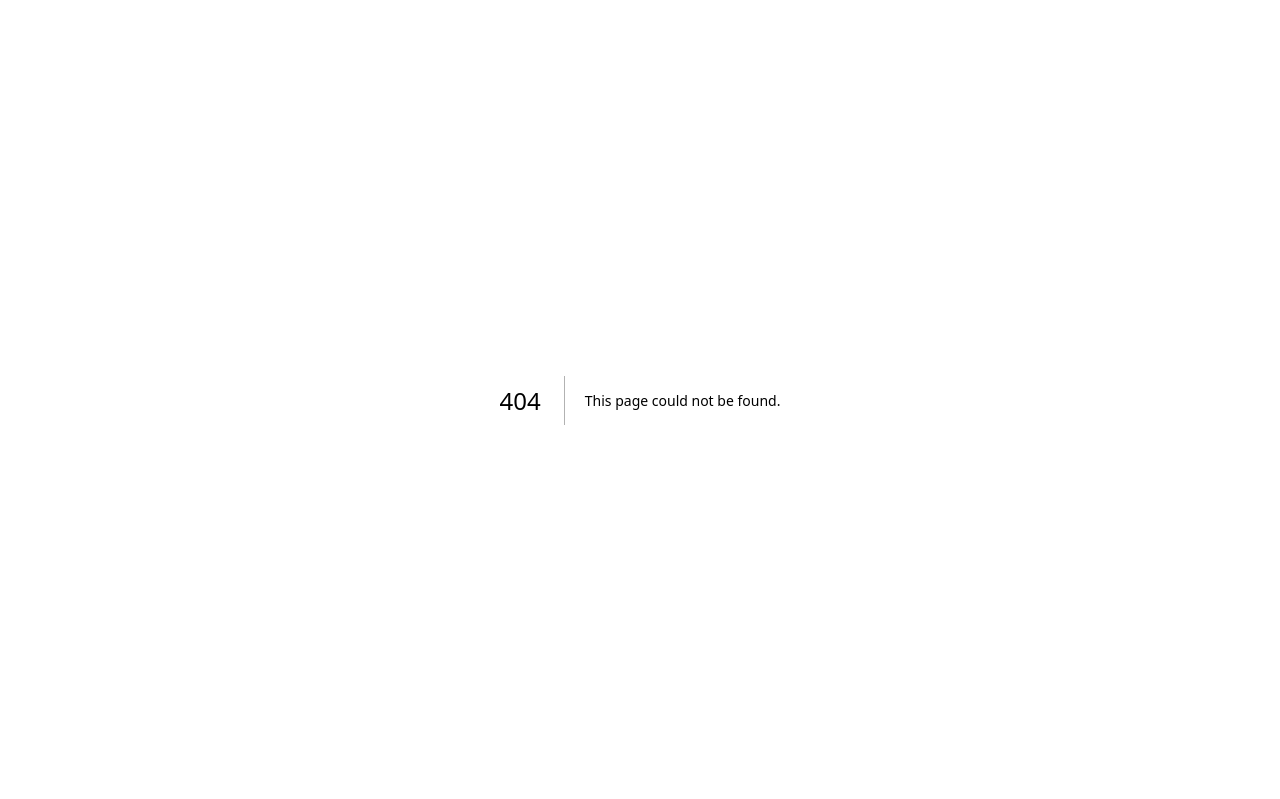
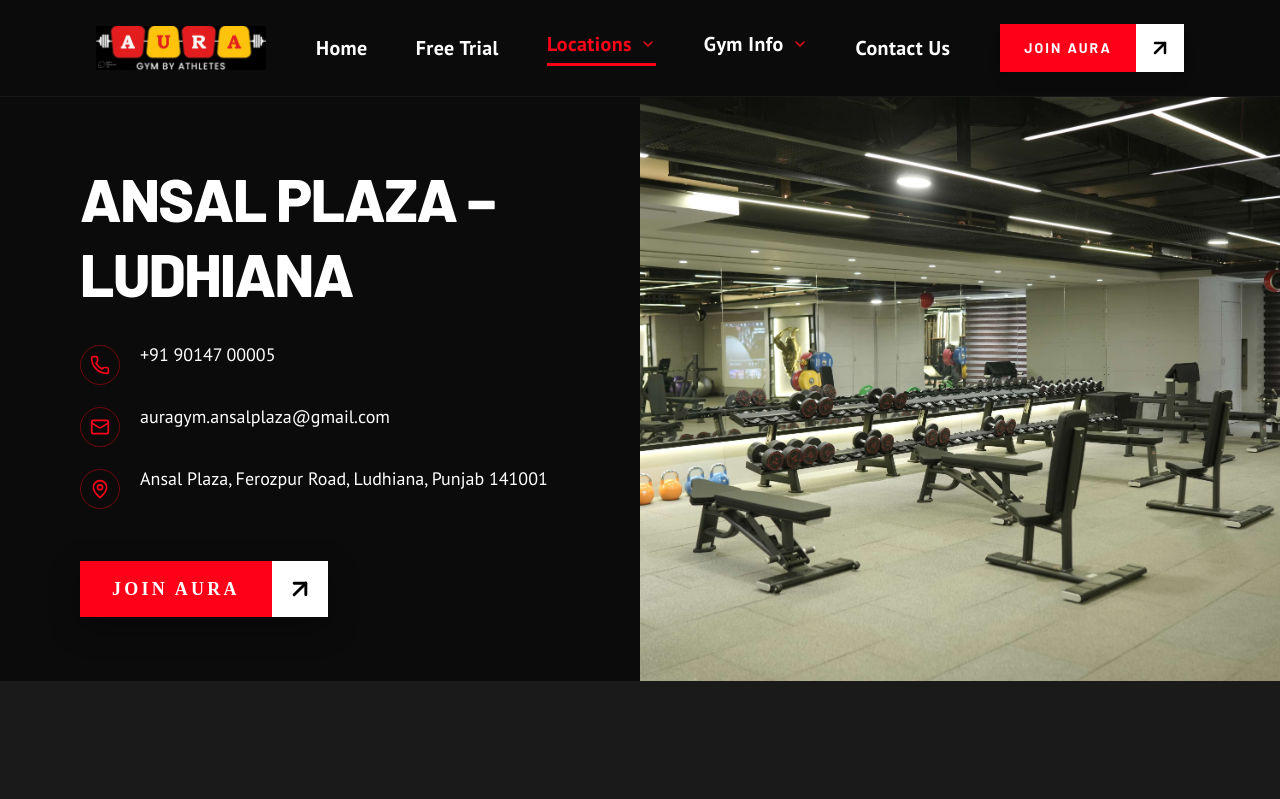
Before and after one commit to GautamGirdhar/auragym, a Next.js app: page /locations/ansalplaza in a window 1280 px wide. Before the commit this address had no page. Shown: the top 799 px of the page. Built offline with nearby package versions, Linux system fonts and the light colour scheme.

Commit message:
added pages

```diff
--- /dev/null
+++ b/Components/CTAs/BranchSection.tsx
@@ -0,0 +1,150 @@
+import Image from "next/image";
+import Link from "next/link";
+import { Phone, Mail, MapPin, ArrowUpRight } from "lucide-react";
+import { Barlow, PT_Sans } from "next/font/google";
+
+const barlow = Barlow({
+  subsets: ["latin"],
+  weight: ["400", "600", "700", "800"],
+  display: "swap",
+});
+
+const ptSans = PT_Sans({
+  subsets: ["latin"],
+  weight: ["400", "700"],
+});
+
+interface BranchSectionProps {
+  name: string;
+  phone: string;
+  email: string;
+  address: string;
+  image: string;
+  imageAlt?: string;
+  mapsUrl?: string;
+  flipLayout?: boolean; // flips image to left, text to right for alternating layout
+}
+
+export default function BranchSection({
+  name,
+  phone,
+  email,
+  address,
+  image,
+  imageAlt,
+  mapsUrl = "https://maps.google.com",
+  flipLayout = false,
+}: BranchSectionProps) {
+  const details = [
+    { icon: Phone, text: phone, href: `tel:${phone.replace(/\s+/g, "")}` },
+    { icon: Mail, text: email, href: `mailto:${email}` },
+    { icon: MapPin, text: address, href: mapsUrl },
+  ];
+
+  const TextPanel = (
+    <div className="flex flex-col justify-center gap-8 px-8 md:px-16 lg:px-20 py-16">
+      <h2
+        className={`${barlow.className} text-4xl md:text-6xl font-extrabold uppercase tracking-tight text-white leading-tight`}
+      >
+        {name}
+      </h2>
+
+      <ul className="flex flex-col gap-5">
+        {details.map(({ icon: Icon, text, href }) => (
+          <li key={text}>
+            <a
+              href={href}
+              target={href.startsWith("http") ? "_blank" : undefined}
+              rel="noopener noreferrer"
+              className="flex items-start gap-5 group w-fit"
+            >
+              <span className="mt-0.5 w-10 h-10 rounded-full border border-primary/40 flex items-center justify-center shrink-0 group-hover:bg-primary/10 transition-colors">
+                <Icon className="w-5 h-5 text-primary" />
+              </span>
+              <span
+                className={`${ptSans.className} text-foreground text-base md:text-lg group-hover:text-white transition-colors leading-snug`}
+              >
+                {text}
+              </span>
+            </a>
+          </li>
+        ))}
+      </ul>
+
+      <div className="mt-5">
+        <Link
+          href="/free-intro"
+          className="group inline-flex items-center overflow-hidden shadow-[0_10px_30px_rgba(0,0,0,0.35)] hover:scale-105 transition-all duration-300"
+        >
+          {/* Left Red Part */}
+          <span
+            className="
+        flex h-14 items-center justify-center
+        bg-primary px-8
+        text-lg font-bold uppercase tracking-[0.18em]
+        text-white
+        transition-all duration-300
+        group-hover:px-10
+      "
+          >
+            Join Aura
+          </span>
+
+          {/* Right White Part */}
+          <span
+            className="
+        flex h-14 w-14 items-center justify-center
+        bg-white
+        transition-colors duration-300
+        group-hover:bg-zinc-100
+      "
+          >
+            <ArrowUpRight
+              className="
+          h-7 w-7 text-black
+          transition-transform duration-300
+          group-hover:translate-x-1
+          group-hover:-translate-y-1
+        "
+              strokeWidth={2.5}
+            />
+          </span>
+        </Link>
+      </div>
+    </div>
+  );
+
+  const ImagePanel = (
+    <div className="relative min-h-80 lg:min-h-0">
+      <Image
+        src={image}
+        alt={imageAlt ?? name}
+        fill
+        quality={90}
+        className="object-cover object-center"
+      />
+      {/* Gradient fade toward the text panel */}
+      <div
+        className={`absolute inset-0 lg:block hidden bg-gradient-to-${flipLayout ? "l" : "r"} from-header via-transparent to-transparent`}
+      />
+    </div>
+  );
+
+  return (
+    <section className="w-full bg-header border-t border-white/5">
+      <div className="grid grid-cols-1 lg:grid-cols-2 min-h-120">
+        {flipLayout ? (
+          <>
+            {ImagePanel}
+            {TextPanel}
+          </>
+        ) : (
+          <>
+            {TextPanel}
+            {ImagePanel}
+          </>
+        )}
+      </div>
+    </section>
+  );
+}
--- /dev/null
+++ b/Components/CTAs/LocationCTA.tsx
@@ -0,0 +1,98 @@
+import Image from "next/image";
+import Link from "next/link";
+import { Barlow, PT_Sans } from "next/font/google";
+import { ArrowUpRight } from "lucide-react";
+
+const barlow = Barlow({
+  subsets: ["latin"],
+  weight: ["400", "600", "700", "800"],
+  display: "swap",
+});
+
+const ptSans = PT_Sans({
+  subsets: ["latin"],
+  weight: ["400", "700"],
+});
+
+export default function LocationHeroCTA() {
+  return (
+    <section className="relative w-full min-h-130 flex items-center overflow-hidden">
+      {/* Background Image */}
+      <Image
+        src="/ansal/DSC04490.JPG"
+        alt="Aura Gym Locations"
+        fill
+        priority
+        quality={90}
+        className="object-cover object-center"
+      />
+
+      {/* Dark overlay */}
+      <div className="absolute inset-0 bg-black/60" />
+
+      {/* Content */}
+      <div className="relative z-10 w-full px-6 md:px-16 lg:px-24 py-20">
+        <div className="max-w-2xl flex flex-col gap-6">
+          {/* Heading */}
+          <h1
+            className={`${barlow.className} text-5xl md:text-7xl font-extrabold uppercase tracking-tight text-white leading-none`}
+          >
+            Gym Locations
+          </h1>
+
+          {/* Description */}
+          <p
+            className={`${ptSans.className} text-foreground/90 text-base md:text-lg leading-relaxed`}
+          >
+            Three locations. One powerful community. Whether you&apos;re in
+            Ansal Plaza, 32 Sector, or BRS Nagar — Aura Gym offers expert
+            coaching and proven programming to help you thrive. Explore our
+            Ludhiana gyms and start your journey today.
+          </p>
+
+          {/* CTA Button */}
+          <div className="mt-10">
+            <Link
+              href="/free-intro"
+              className="group inline-flex items-center overflow-hidden shadow-[0_10px_30px_rgba(0,0,0,0.35)] hover:scale-105 transition-all duration-300"
+            >
+              {/* Left Red Part */}
+              <span
+                className="
+        flex h-14 items-center justify-center
+        bg-primary px-8
+        text-lg font-bold uppercase tracking-[0.18em]
+        text-white
+        transition-all duration-300
+        group-hover:px-10
+      "
+              >
+                Join Aura
+              </span>
+
+              {/* Right White Part */}
+              <span
+                className="
+        flex h-14 w-14 items-center justify-center
+        bg-white
+        transition-colors duration-300
+        group-hover:bg-zinc-100
+      "
+              >
+                <ArrowUpRight
+                  className="
+          h-7 w-7 text-black
+          transition-transform duration-300
+          group-hover:translate-x-1
+          group-hover:-translate-y-1
+        "
+                  strokeWidth={2.5}
+                />
+              </span>
+            </Link>
+          </div>
+        </div>
+      </div>
+    </section>
+  );
+}
--- a/Components/Footer.tsx
+++ b/Components/Footer.tsx
@@ -37,7 +37,7 @@
 
 const quickLinks = [
   { label: "Home", href: "/" },
-  { label: "Free Intro", href: "/free-intro" },
+  { label: "Free Trial", href: "/free-intro" },
   { label: "Locations", href: "/locations" },
   { label: "Membership Plans", href: "/gym-info/membership" },
   { label: "Contact Us", href: "/contact" },
--- a/Components/Header.tsx
+++ b/Components/Header.tsx
@@ -219,13 +219,13 @@
           >
             {/* Left Part */}
             <span
-              className={`${barlow.className} bg-primary px-8 h-14 flex items-center justify-center text-white uppercase tracking-[0.15em] font-bold text-sm transition-all duration-300 group-hover:px-10`}
+              className={`${barlow.className} bg-primary px-6 h-12 flex items-center justify-center text-white uppercase tracking-[0.15em] font-bold text-sm transition-all duration-300 group-hover:px-10`}
             >
               Join Aura
             </span>
 
             {/* Right Part */}
-            <span className="bg-foreground w-14 h-14 flex items-center justify-center transition-all duration-300 group-hover:bg-zinc-100">
+            <span className="bg-foreground w-12 h-12 flex items-center justify-center transition-all duration-300 group-hover:bg-zinc-100">
               <ArrowUpRight
                 className="w-6 h-6 text-black transition-transform duration-300 group-hover:translate-x-1 group-hover:-translate-y-1"
                 strokeWidth={2.5}
--- a/Components/Herosection.tsx
+++ b/Components/Herosection.tsx
@@ -60,12 +60,12 @@
               {/* Left Red Part */}
               <span
                 className="
-        flex h-16 items-center justify-center
-        bg-primary px-10
+        flex h-14 items-center justify-center
+        bg-primary px-8
         text-lg font-bold uppercase tracking-[0.18em]
         text-white
         transition-all duration-300
-        group-hover:px-12
+        group-hover:px-10
       "
               >
                 Join Aura
@@ -74,7 +74,7 @@
               {/* Right White Part */}
               <span
                 className="
-        flex h-16 w-16 items-center justify-center
+        flex h-14 w-14 items-center justify-center
         bg-white
         transition-colors duration-300
         group-hover:bg-zinc-100
--- a/Components/Location.tsx
+++ b/Components/Location.tsx
@@ -69,7 +69,7 @@
             <Link
               key={loc.name}
               href={loc.href}
-              className="group relative overflow-hidden rounded-2xl h-[450px]"
+              className="group relative overflow-hidden rounded-2xl h-112.5"
             >
               {/* Background image */}
               <Image
--- /dev/null
+++ b/app/locations/32sector/page.tsx
@@ -0,0 +1,28 @@
+import BranchSection from "@/Components/CTAs/BranchSection";
+import LocationHeroCTA from "@/Components/CTAs/LocationCTA";
+import Footer from "@/Components/Footer";
+import Header from "@/Components/Header";
+import CTASection from "@/Components/lastCTA";
+import ScheduleSection from "@/Components/Schedule";
+
+export default function LocationsPage() {
+  return (
+    <>
+      <Header />
+      <main className="pt-24">
+        <BranchSection
+          name="32 Sector – Ludhiana"
+          phone="+91 93367 60005"
+          email="jasssekhon@auragyms.in"
+          address="32 Sector Main Market, Chandigarh Road, Ludhiana, Punjab"
+          image="/32sector/IMG_2396.JPG"
+          mapsUrl="https://maps.google.com/?q=Aura+Gym+32+Sector+Chandigarh+Road+Ludhiana"
+          flipLayout={true}
+        />
+        <ScheduleSection />
+        <CTASection />
+      </main>
+      <Footer />
+    </>
+  );
+}
--- /dev/null
+++ b/app/locations/ansalplaza/page.tsx
@@ -0,0 +1,28 @@
+import BranchSection from "@/Components/CTAs/BranchSection";
+import LocationHeroCTA from "@/Components/CTAs/LocationCTA";
+import Footer from "@/Components/Footer";
+import Header from "@/Components/Header";
+import CTASection from "@/Components/lastCTA";
+import ScheduleSection from "@/Components/Schedule";
+
+export default function LocationsPage() {
+  return (
+    <>
+      <Header />
+      <main className="pt-24">
+        <BranchSection
+          name="Ansal Plaza – Ludhiana"
+          phone="+91 90147 00005"
+          email="auragym.ansalplaza@gmail.com"
+          address="Ansal Plaza, Ferozpur Road, Ludhiana, Punjab 141001"
+          image="/ansal/DSC04439.JPG"
+          mapsUrl="https://maps.google.com/?q=Aura+Gym+Ansal+Plaza+Ferozpur+Road+Ludhiana"
+          flipLayout={false}
+        />
+        <ScheduleSection />
+        <CTASection />
+      </main>
+      <Footer />
+    </>
+  );
+}
--- /dev/null
+++ b/app/locations/brsnagar/page.tsx
@@ -0,0 +1,27 @@
+import BranchSection from "@/Components/CTAs/BranchSection";
+import Footer from "@/Components/Footer";
+import Header from "@/Components/Header";
+import CTASection from "@/Components/lastCTA";
+import ScheduleSection from "@/Components/Schedule";
+
+export default function LocationsPage() {
+  return (
+    <>
+      <Header />
+      <main className="pt-24">
+        <BranchSection
+          name="BRS Nagar – Ludhiana"
+          phone="+91 90147 00005"
+          email="jasssekhon@auragyms.in"
+          address="BRS Nagar, Ludhiana, Punjab"
+          image="/BRSnagar.png"
+          mapsUrl="https://maps.google.com/?q=Aura+Gym+BRS+Nagar+Ludhiana"
+          flipLayout={false}
+        />
+        <ScheduleSection />
+        <CTASection />
+      </main>
+      <Footer />
+    </>
+  );
+}
--- a/app/locations/page.tsx
+++ b/app/locations/page.tsx
@@ -2,12 +2,14 @@
 import Footer from "@/Components/Footer";
 import Header from "@/Components/Header";
 import LocationsSection from "@/Components/Location";
+import LocationHeroCTA from "@/Components/CTAs/LocationCTA";
 
 export default function Home() {
   return (
     <div>
       <Header />
       <main className="pt-24">
+        <LocationHeroCTA />
         <LocationsSection />
         <CTASection />
       </main>
```
